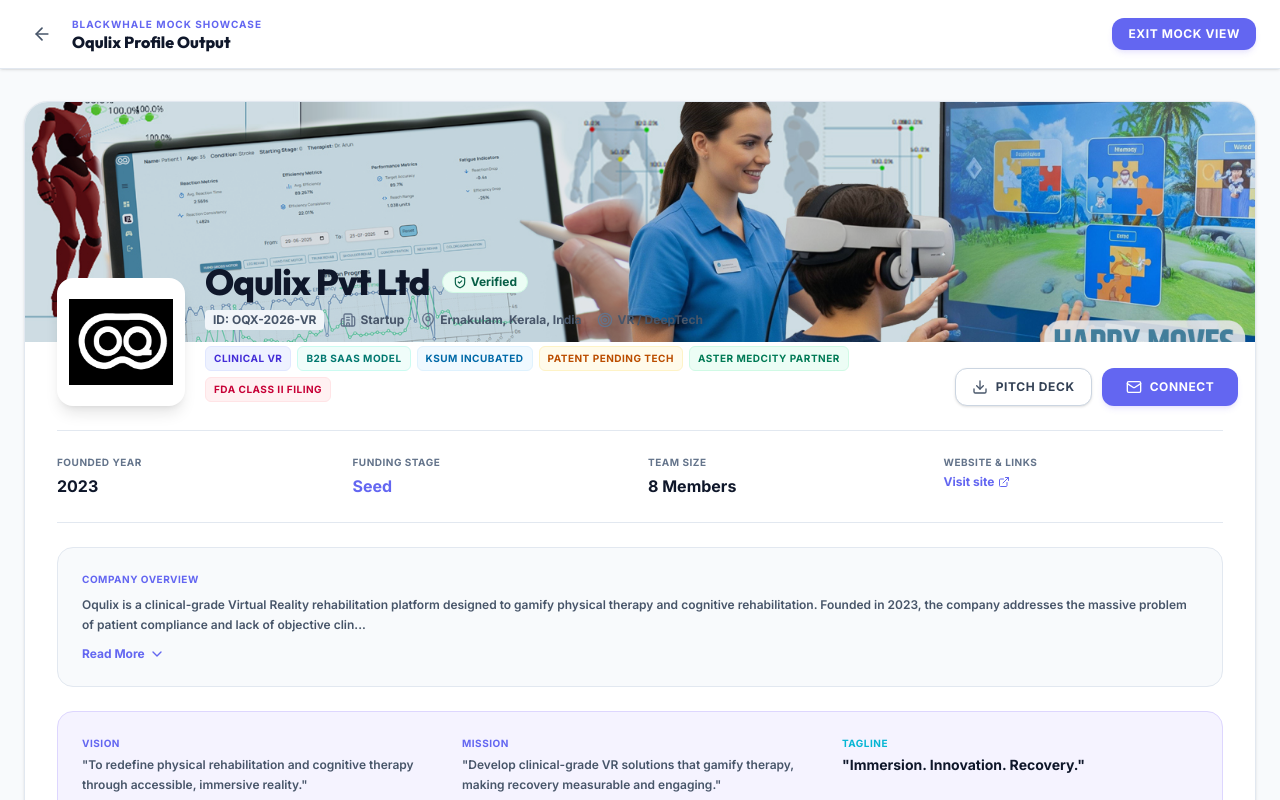
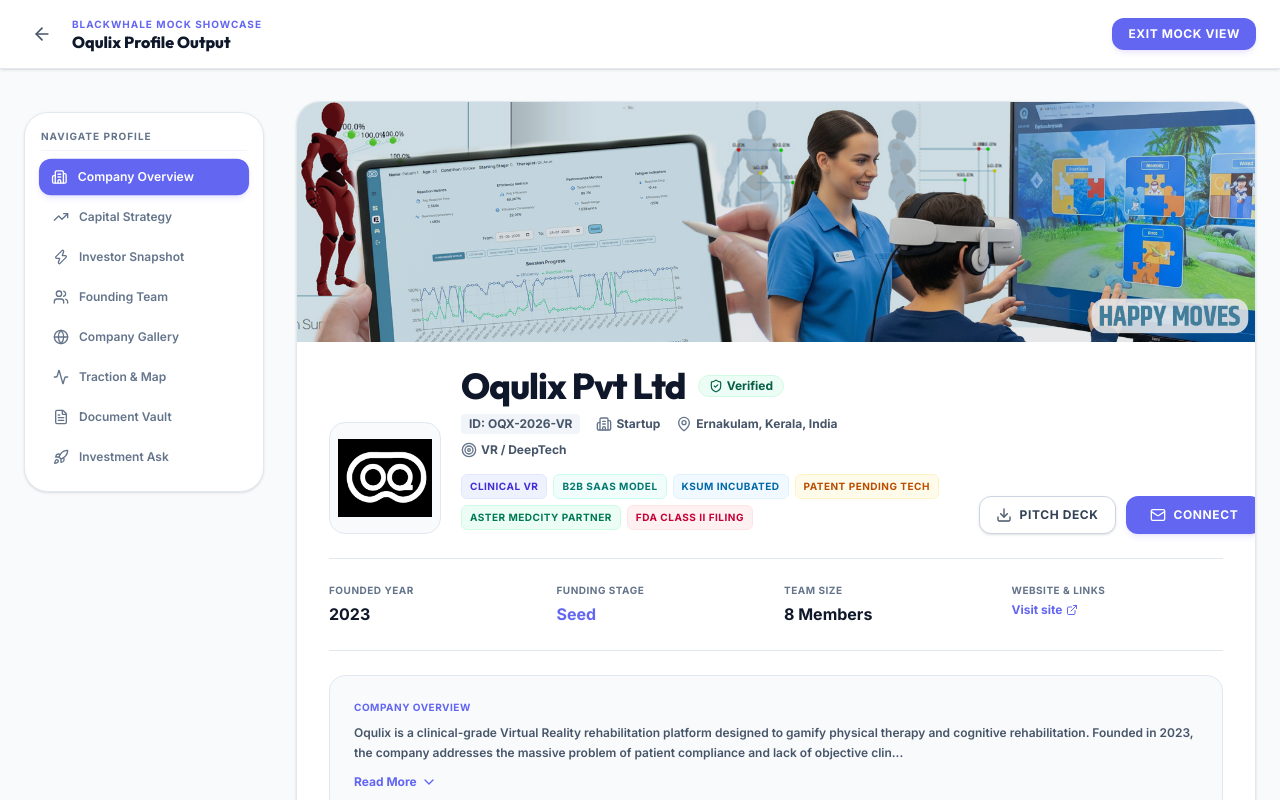
Before and after one commit to mhdhssn967/black-whale, a React (Vite) app: page /mock in a window 1280 px wide. Built offline with nearby package versions, Linux system fonts and the light colour scheme.

Commit message:
first commit

```diff
--- a/src/components/FullProfileMock.jsx
+++ b/src/components/FullProfileMock.jsx
@@ -1,4 +1,4 @@
-import React, { useState } from 'react';
+import React, { useState, useEffect } from 'react';
 import { useNavigate } from 'react-router-dom';
 import {
   Building2, MapPin, Globe, Users, Target, Rocket, Download, ShieldCheck,
@@ -584,6 +584,33 @@ export default function FullProfileMock() {
   const [showFullOverview, setShowFullOverview] = useState(false);
   const [showAllPhotos, setShowAllPhotos] = useState(false);
   const [activePhotoIndex, setActivePhotoIndex] = useState(null);
+  const [activeSection, setActiveSection] = useState('overview');
+
+  useEffect(() => {
+    const observerOptions = {
+      root: null,
+      rootMargin: '-20% 0px -60% 0px',
+      threshold: 0
+    };
+
+    const observerCallback = (entries) => {
+      entries.forEach((entry) => {
+        if (entry.isIntersecting) {
+          setActiveSection(entry.target.id);
+        }
+      });
+    };
+
+    const observer = new IntersectionObserver(observerCallback, observerOptions);
+
+    const sectionIds = ['overview', 'capital', 'snapshot', 'team', 'gallery', 'traction', 'vault', 'ask'];
+    sectionIds.forEach((id) => {
+      const el = document.getElementById(id);
+      if (el) observer.observe(el);
+    });
+
+    return () => observer.disconnect();
+  }, []);
 
   return (
     <div className="fixed inset-0 bg-[#f8fafc] text-[#334155] z-50 overflow-y-auto font-sans">
@@ -611,10 +638,51 @@ export default function FullProfileMock() {
         </button>
       </div>
 
-      <div className="max-w-7xl mx-auto px-6 py-8 space-y-10">
-
-        {/* SECTION 1: HERO HEADER */}
-        <div className="bg-white border border-[#e2e8f0] rounded-3xl overflow-hidden shadow-sm">
+      <div className="max-w-7xl mx-auto px-6 py-8 flex gap-8">
+        {/* Left Column: TOC Sidebar */}
+        <div className="hidden lg:block w-60 flex-shrink-0">
+          <div className="sticky top-28 bg-white border border-[#e2e8f0] p-4 rounded-3xl shadow-sm space-y-1">
+            <p className="text-[10px] text-[#64748b] font-black uppercase tracking-widest mb-2 border-b border-[#f1f5f9] pb-1.5">Navigate Profile</p>
+            {[
+              { id: 'overview', label: 'Company Overview', icon: Building2 },
+              { id: 'capital', label: 'Capital Strategy', icon: TrendingUp },
+              { id: 'snapshot', label: 'Investor Snapshot', icon: Zap },
+              { id: 'team', label: 'Founding Team', icon: Users },
+              { id: 'gallery', label: 'Company Gallery', icon: Globe },
+              { id: 'traction', label: 'Traction & Map', icon: Activity },
+              { id: 'vault', label: 'Document Vault', icon: FileText },
+              { id: 'ask', label: 'Investment Ask', icon: Rocket }
+            ].map((item) => {
+              const Icon = item.icon;
+              const isActive = activeSection === item.id;
+              return (
+                <button
+                  key={item.id}
+                  onClick={() => {
+                    const el = document.getElementById(item.id);
+                    if (el) {
+                      el.scrollIntoView({ behavior: 'smooth', block: 'start' });
+                    }
+                  }}
+                  className={`w-full flex items-center space-x-2.5 px-3 py-2.5 rounded-xl text-left transition-all duration-200 text-xs font-semibold ${
+                    isActive
+                      ? 'bg-[#6366f1] text-white shadow-md shadow-indigo-600/10 font-black scale-[1.02]'
+                      : 'text-[#64748b] hover:bg-[#f8fafc] hover:text-[#0f172a]'
+                  }`}
+                >
+                  <Icon className="w-4 h-4 flex-shrink-0" />
+                  <span className="truncate">{item.label}</span>
+                </button>
+              );
+            })}
+          </div>
+        </div>
+
+        {/* Right Column: Main Content */}
+        <div className="flex-1 space-y-10 min-w-0">
+
+          {/* SECTION 1: HERO HEADER */}
+          <div id="overview" className="scroll-mt-24 bg-white border border-[#e2e8f0] rounded-3xl overflow-hidden shadow-sm">
           {/* Header Banner Background */}
           <div className="h-48 md:h-60 relative overflow-hidden">
             <img src="/LINKEDIN.jpg" alt="Cover" className="w-full h-full object-cover" />
@@ -622,9 +690,9 @@ export default function FullProfileMock() {
           </div>
 
           <div className="px-6 md:px-8 pb-8 relative">
-            <div className="flex flex-col sm:flex-row gap-6 sm:items-end justify-between -mt-16 md:-mt-20 mb-6">
+            <div className="flex flex-col sm:flex-row gap-6 sm:items-end justify-between pt-6 mb-6">
               <div className="flex flex-col sm:flex-row items-start sm:items-end gap-5">
-                <div className="w-32 h-32 bg-white border-4 border-white rounded-2xl flex items-center justify-center shadow-lg relative z-10 flex-shrink-0 overflow-hidden">
+                <div className="w-28 h-28 bg-[#f8fafc] border border-[#e2e8f0] rounded-2xl flex items-center justify-center flex-shrink-0 overflow-hidden">
                   <img src="/logo.png" alt="Oqulix Logo" className="w-full h-full object-contain p-2" />
                 </div>
                 <div className="space-y-2 pb-1">
@@ -729,7 +797,7 @@ export default function FullProfileMock() {
       </div>
 
       {/* SECTION: CAPITAL DEPLOYMENT & METRICS */}
-      <div className="bg-white border border-[#e2e8f0] rounded-3xl p-6 md:p-8 shadow-sm space-y-6">
+      <div id="capital" className="scroll-mt-24 bg-white border border-[#e2e8f0] rounded-3xl p-6 md:p-8 shadow-sm space-y-6">
         <div className="flex items-center justify-between border-b border-[#f1f5f9] pb-4">
           <div className="flex items-center space-x-2">
             <TrendingUp className="w-5 h-5 text-[#6366f1]" />
@@ -813,7 +881,7 @@ export default function FullProfileMock() {
       </div>
 
         {/* SECTION 2: INVESTOR SNAPSHOT */}
-        <div className="space-y-4">
+        <div id="snapshot" className="scroll-mt-24 space-y-4">
           <div className="flex items-center space-x-2">
             <Zap className="w-5 h-5 text-[#6366f1]" />
             <h3 className="text-sm font-black text-[#0f172a] uppercase tracking-wider">Investor Snapshot</h3>
@@ -845,7 +913,7 @@ export default function FullProfileMock() {
         </div>
 
         {/* SECTION: FOUNDING TEAM */}
-        <div className="bg-white border border-[#e2e8f0] rounded-3xl p-6 shadow-sm space-y-6">
+        <div id="team" className="scroll-mt-24 bg-white border border-[#e2e8f0] rounded-3xl p-6 shadow-sm space-y-6">
           <div className="flex items-center space-x-2 border-b border-[#f1f5f9] pb-3">
             <Users className="w-5 h-5 text-[#6366f1]" />
             <h4 className="text-sm font-black text-[#0f172a] uppercase tracking-wider">Founding Team</h4>
@@ -877,7 +945,7 @@ export default function FullProfileMock() {
         </div>
 
         {/* SECTION: COMPANY GALLERY */}
-        <div className="bg-white border border-[#e2e8f0] rounded-3xl p-6 shadow-sm space-y-6">
+        <div id="gallery" className="scroll-mt-24 bg-white border border-[#e2e8f0] rounded-3xl p-6 shadow-sm space-y-6">
           <div className="flex items-center justify-between border-b border-[#f1f5f9] pb-3">
             <div className="flex items-center space-x-2">
               <Globe className="w-5 h-5 text-[#6366f1]" />
@@ -925,7 +993,7 @@ export default function FullProfileMock() {
         </div>
 
         {/* COMBINED SECTION: TRACTION, EXPANSION & PROJECTIONS DASHBOARD */}
-        <div className="bg-white border border-[#e2e8f0] rounded-3xl p-6 md:p-8 shadow-sm space-y-8">
+        <div id="traction" className="scroll-mt-24 bg-white border border-[#e2e8f0] rounded-3xl p-6 md:p-8 shadow-sm space-y-8">
 
           {/* Header & Year Slider */}
           <div className="flex flex-col lg:flex-row lg:items-center justify-between gap-6 border-b border-[#f1f5f9] pb-6">
@@ -1471,7 +1539,7 @@ export default function FullProfileMock() {
             </div>
 
             {/* DOCUMENT VAULT */}
-            <div className="bg-white border border-[#e2e8f0] rounded-3xl p-6 shadow-sm space-y-6">
+            <div id="vault" className="scroll-mt-24 bg-white border border-[#e2e8f0] rounded-3xl p-6 shadow-sm space-y-6">
               <div className="flex items-center space-x-2 border-b border-[#f1f5f9] pb-3">
                 <FileText className="w-5 h-5 text-[#6366f1]" />
                 <h4 className="text-sm font-black text-[#0f172a] uppercase tracking-wider">Document Vault</h4>
@@ -1494,7 +1562,7 @@ export default function FullProfileMock() {
         </div>
 
         {/* SECTION: INVESTMENT ASK (Dedicated full-width section below all company details) */}
-        <div className="bg-white border border-[#e2e8f0] rounded-3xl p-6 shadow-sm space-y-6">
+        <div id="ask" className="scroll-mt-24 bg-white border border-[#e2e8f0] rounded-3xl p-6 shadow-sm space-y-6">
           <div className="flex items-center space-x-2 border-b border-[#f1f5f9] pb-3">
             <DollarSign className="w-5 h-5 text-[#6366f1]" />
             <h4 className="text-sm font-black text-[#0f172a] uppercase tracking-wider">Investment Opportunity & Financial Ask</h4>
@@ -1645,6 +1713,8 @@ export default function FullProfileMock() {
           </div>
         )}
 
+        </div>
+
       </div>
     </div>
   );
```
Also changed, not shown: vercel.json (added), 2 other files (tests, documents, lock files or other folders).
